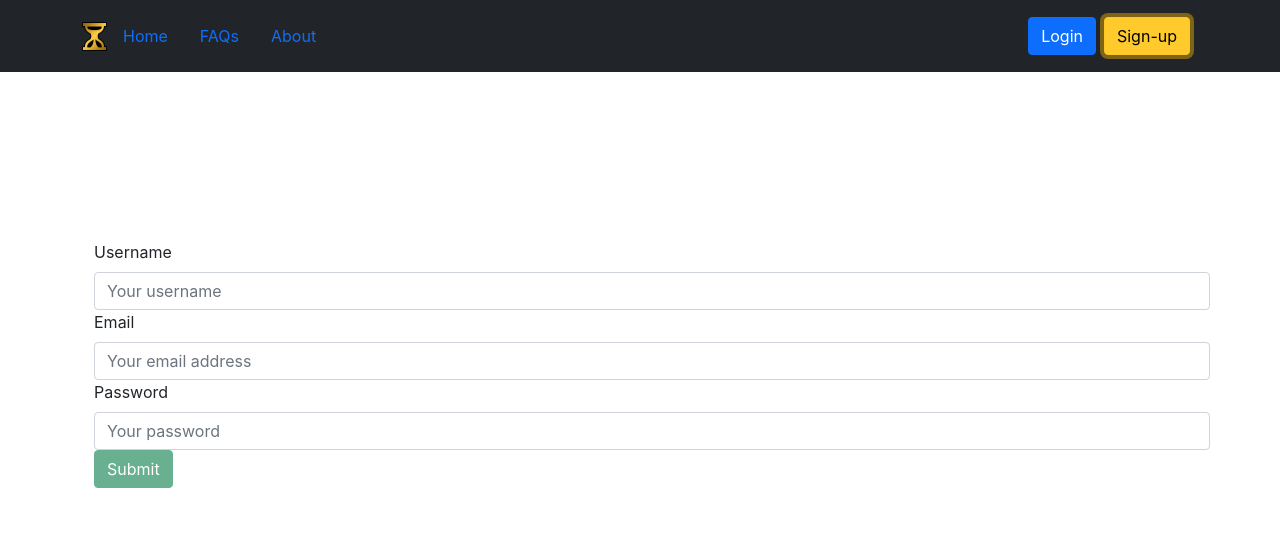
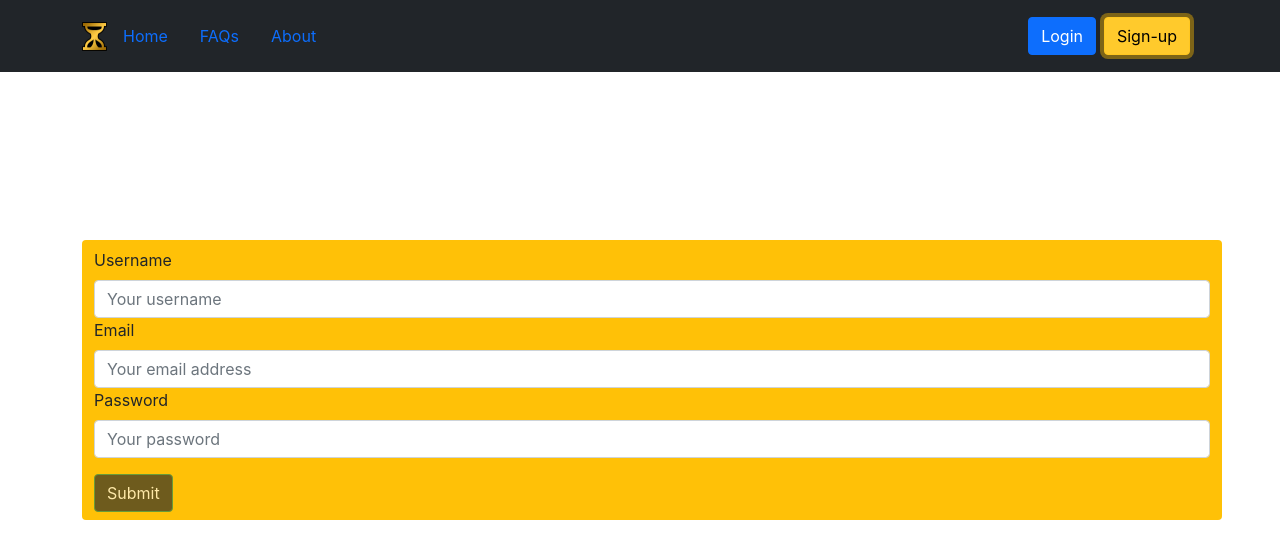
Before and after one commit to ERion42/ResumeChronomancy, a React (Create React App) app in the folder client/: page / in a window 1280 px wide. Both pictures are taken after a click on the button "Sign-up". Shown: the top 558 px of the page. Built offline with nearby package versions, Linux system fonts and the light colour scheme.

Commit message:
styled landing page, signup/login

```diff
--- a/client/src/index.css
+++ b/client/src/index.css
@@ -55,3 +55,7 @@ code {
   max-height: 1000px;
   opacity: 1;
 }
+
+.padding{
+  margin-top: 1em;
+}
--- a/client/src/pages/about/index.js
+++ b/client/src/pages/about/index.js
@@ -14,7 +14,7 @@ function About() {
                 <div className="col-lg-6">
                     <h1 className="display-5 fw-bold lh-1 mb-3">The Team:</h1>
                     <h3>Eric : </h3>
-                    <Collapsible className="lead">I'm baby leggings literally neutra four dollar toast, flannel kitsch shoreditch food truck hot chicken messenger bag umami meggings. Cliche dreamcatcher humblebrag pabst typewriter taxidermy scenester. Crucifix bitters glossier austin godard jianbing plaid scenester banh mi meditation knausgaard wayfarers truffaut pok pok. Church-key chia chicharrones man bun, fixie polaroid mustache.</Collapsible>
+                    <Collapsible  className="lead">I'm baby leggings literally neutra four dollar toast, flannel kitsch shoreditch food truck hot chicken messenger bag umami meggings. Cliche dreamcatcher humblebrag pabst typewriter taxidermy scenester. Crucifix bitters glossier austin godard jianbing plaid scenester banh mi meditation knausgaard wayfarers truffaut pok pok. Church-key chia chicharrones man bun, fixie polaroid mustache.</Collapsible>
 
                     <h3>Garrett:</h3>
                     <Collapsible className="lead">YOLO gluten-free offal banh mi seitan actually. Tacos poke hella schlitz chartreuse. Marfa heirloom franzen jianbing banh mi, pork belly green juice chartreuse drinking vinegar narwhal brooklyn four dollar toast bitters shaman. Vinyl hoodie trust fund sriracha venmo vaporware try-hard irony heirloom quinoa truffaut butcher live-edge dreamcatcher. Gochujang twee quinoa tote bag woke stumptown post-ironic yr. Master cleanse YOLO polaroid unicorn pork belly hot chicken bushwick, knausgaard gastropub post-ironic roof party.</Collapsible>
--- a/client/src/pages/landingPage/index.js
+++ b/client/src/pages/landingPage/index.js
@@ -17,7 +17,7 @@ function LandingPage({ currentPage }) {
                     <div className="carousel-item active">
                         <img src= {FirstPic} className="d-block w-100" alt="Rodrigo Ascencio on Scopio"/>
                         <div className="carousel-caption d-none d-md-block bg-dark">
-                            <h5>Go Fromt This...</h5>
+                            <h5>Go From This...</h5>
                             <p>Resume writing can be frustrating!</p>
                         </div>
                     </div>
--- a/client/src/pages/login/index.js
+++ b/client/src/pages/login/index.js
@@ -5,6 +5,7 @@ import { useMutation } from '@apollo/client';
 import { LOGIN_USER } from '../../utils/mutations';
 
 import Auth from '../../utils/auth';
+
 
 function Login() {
 
@@ -53,7 +54,7 @@ function Login() {
     };
 
     return (
-        <div className="container" style= {{
+        <div className="container bg-warning rounded pt-2 pb-2" style= {{
             position: 'absolute', top: '30%',
         }}>
             <Form noValidate validated={validated} onSubmit={handleFormSubmit}>
@@ -70,7 +71,7 @@ function Login() {
                     <Form.Control type='password' placeholder='Password' name='password' onChange={handleInputChange} value={userFormData.password} required />
                     <Form.Control.Feedback type='invalid'>Password is required!</Form.Control.Feedback>
                 </Form.Group>
-                <Button disabled={!(userFormData.username && userFormData.password)} type='submit' variant='success'>Submit</Button>
+                <Button  className='padding bg-dark rounded' disabled={!(userFormData.username && userFormData.password)} type='submit' variant='success'>Submit</Button>
             </Form>
         </div>
     );
--- a/client/src/pages/signUp/index.js
+++ b/client/src/pages/signUp/index.js
@@ -57,11 +57,11 @@ const SignUpForm = () => {
     }
 
     return (
-        <div className="container" style= {{
+        <div className="container bg-warning rounded pt-2 pb-2" style= {{
             position: 'absolute', top: '30%',
         }}>
             {/* This is needed for the validation functionality above */}
-            <Form noValidate validated={validated} onSubmit={handleFormSubmit}>
+            <Form   noValidate validated={validated} onSubmit={handleFormSubmit}>
                 {/* show alert if server response is bad */}
                 <Alert
                 dismissible
@@ -105,18 +105,21 @@ const SignUpForm = () => {
                 <Form.Group>
                 <Form.Label htmlFor="password">Password</Form.Label>
                 <Form.Control
+
                     type="password"
                     placeholder="Your password"
                     name="password"
                     onChange={handleInputChange}
                     value={userFormData.password}
                     required
+
                 />
                 <Form.Control.Feedback type="invalid">
                     Password is required!
                 </Form.Control.Feedback>
                 </Form.Group>
                 <Button
+                className='padding bg-dark'
                 disabled={
                     !(
                     userFormData.username &&
```
